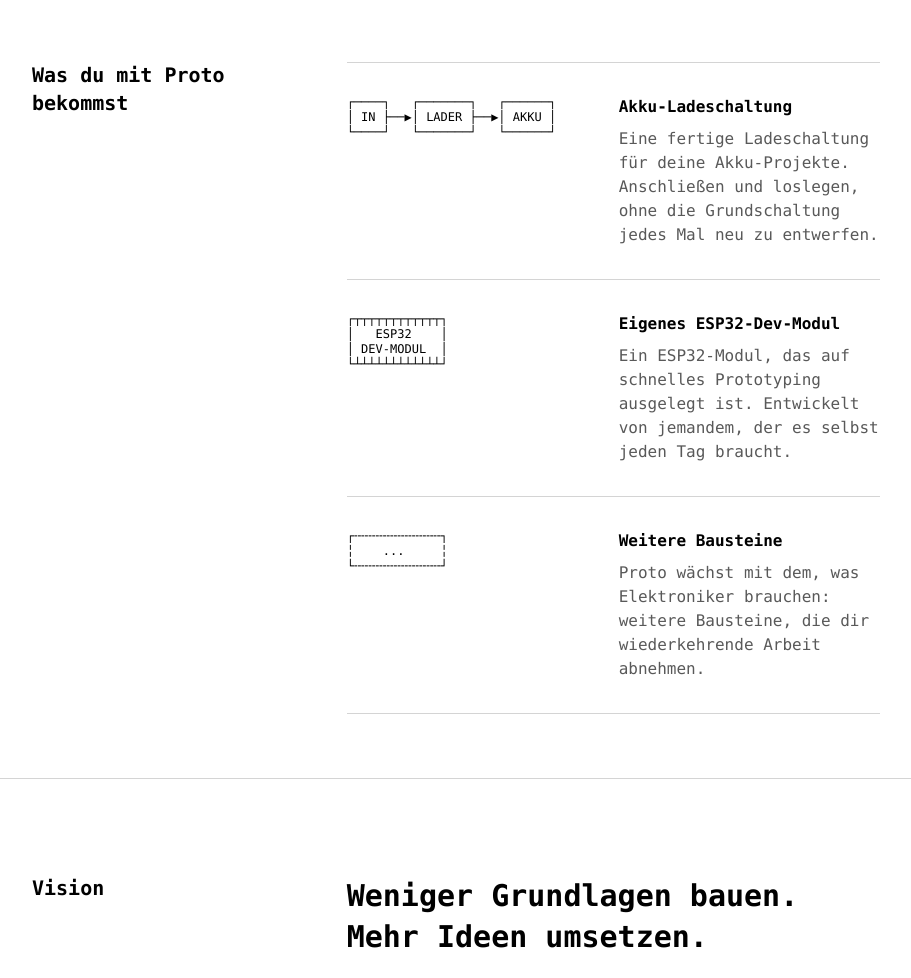
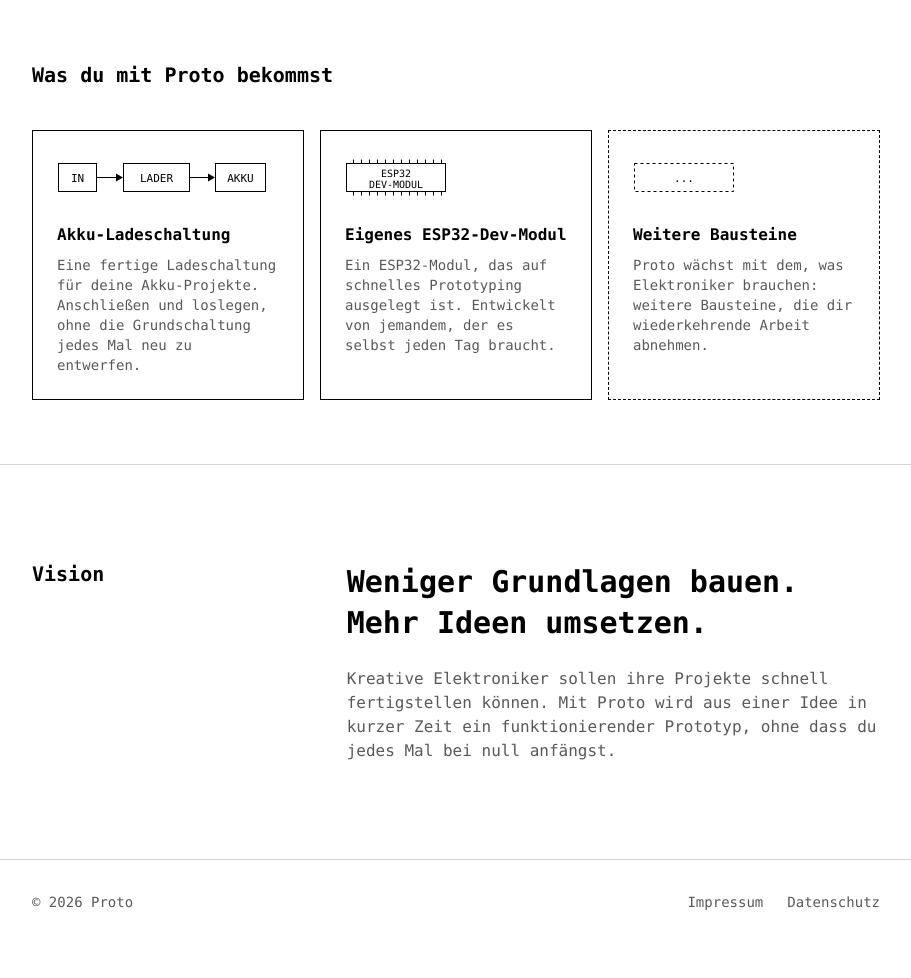
Before and after one commit to Sharki642/proto, a website built with Vite: page index.html in a window 1280 px wide. Shown: the part 972-1950 px from the top of the page, without its empty margins (184-1095 px from the left). After the commit the page ends 1916 px from the top, so only its background shows below. Built offline with nearby package versions, Linux system fonts and the light colour scheme.

Commit message:
new icon + better visiual of products

```diff
--- a/index.html
+++ b/index.html
@@ -76,56 +76,101 @@
 
       <!-- Produkte -->
       <section id="produkte" class="border-t border-line">
-        <div
-          class="mx-auto grid max-w-4xl gap-6 px-6 py-16 md:grid-cols-[minmax(0,1fr)_minmax(0,2fr)] md:gap-12"
-        >
+        <div class="mx-auto max-w-4xl px-6 py-16">
           <h2 class="text-xl leading-snug font-bold">Was du mit Proto bekommst</h2>
 
-          <div class="divide-y divide-line border-y border-line">
-            <article class="grid gap-5 py-8 md:grid-cols-[15rem_1fr] md:gap-8">
-              <pre aria-hidden="true" class="text-xs leading-tight">
-┌────┐   ┌───────┐   ┌──────┐
-│ IN ├──▶│ LADER ├──▶│ AKKU │
-└────┘   └───────┘   └──────┘</pre
+          <div class="mt-10 grid gap-4 min-[900px]:grid-cols-3">
+            <article class="flex flex-col border border-ink p-6">
+              <!-- Schaltbild: Eingang → Lader → Akku -->
+              <svg
+                viewBox="0 0 212 44"
+                aria-hidden="true"
+                class="h-11 w-auto max-w-full self-start"
+                fill="none"
+                stroke="currentColor"
               >
-              <div>
-                <h3 class="font-semibold">Akku-Ladeschaltung</h3>
-                <p class="mt-2 text-muted">
-                  Eine fertige Ladeschaltung für deine Akku-Projekte. Anschließen und loslegen,
-                  ohne die Grundschaltung jedes Mal neu zu entwerfen.
+                <rect x="1.5" y="8.5" width="38" height="28" />
+                <line x1="39.5" y1="22.5" x2="60" y2="22.5" />
+                <polygon points="59,18.5 66,22.5 59,26.5" fill="currentColor" stroke="none" />
+                <rect x="66.5" y="8.5" width="66" height="28" />
+                <line x1="132.5" y1="22.5" x2="152" y2="22.5" />
+                <polygon points="151,18.5 158,22.5 151,26.5" fill="currentColor" stroke="none" />
+                <rect x="158.5" y="8.5" width="50" height="28" />
+                <g
+                  fill="currentColor"
+                  stroke="none"
+                  font-size="11"
+                  text-anchor="middle"
+                  dominant-baseline="central"
+                >
+                  <text x="20.5" y="23">IN</text>
+                  <text x="99.5" y="23">LADER</text>
+                  <text x="183.5" y="23">AKKU</text>
+                </g>
+              </svg>
+              <h3 class="mt-6 font-semibold">Akku-Ladeschaltung</h3>
+              <p class="mt-2 text-sm text-muted">
+                Eine fertige Ladeschaltung für deine Akku-Projekte. Anschließen und loslegen, ohne
+                die Grundschaltung jedes Mal neu zu entwerfen.
               </p>
-              </div>
             </article>
 
-            <article class="grid gap-5 py-8 md:grid-cols-[15rem_1fr] md:gap-8">
-              <pre aria-hidden="true" class="text-xs leading-tight">
-┌┬┬┬┬┬┬┬┬┬┬┬┬┐
-│   ESP32    │
-│ DEV-MODUL  │
-└┴┴┴┴┴┴┴┴┴┴┴┴┘</pre
+            <article class="flex flex-col border border-ink p-6">
+              <!-- Schaltbild: Chip mit Pins -->
+              <svg
+                viewBox="0 0 212 44"
+                aria-hidden="true"
+                class="h-11 w-auto max-w-full self-start"
+                fill="none"
+                stroke="currentColor"
               >
-              <div>
-                <h3 class="font-semibold">Eigenes ESP32-Dev-Modul</h3>
-                <p class="mt-2 text-muted">
+                <rect x="1.5" y="8.5" width="99" height="28" />
+                <path
+                  d="M8.5 4.5v4 M16.5 4.5v4 M24.5 4.5v4 M32.5 4.5v4 M40.5 4.5v4 M48.5 4.5v4 M56.5 4.5v4 M64.5 4.5v4 M72.5 4.5v4 M80.5 4.5v4 M88.5 4.5v4 M96.5 4.5v4 M8.5 36.5v4 M16.5 36.5v4 M24.5 36.5v4 M32.5 36.5v4 M40.5 36.5v4 M48.5 36.5v4 M56.5 36.5v4 M64.5 36.5v4 M72.5 36.5v4 M80.5 36.5v4 M88.5 36.5v4 M96.5 36.5v4"
+                />
+                <g
+                  fill="currentColor"
+                  stroke="none"
+                  font-size="10"
+                  text-anchor="middle"
+                  dominant-baseline="central"
+                >
+                  <text x="51" y="18.5">ESP32</text>
+                  <text x="51" y="29.5">DEV-MODUL</text>
+                </g>
+              </svg>
+              <h3 class="mt-6 font-semibold">Eigenes ESP32-Dev-Modul</h3>
+              <p class="mt-2 text-sm text-muted">
                 Ein ESP32-Modul, das auf schnelles Prototyping ausgelegt ist. Entwickelt von
                 jemandem, der es selbst jeden Tag braucht.
               </p>
-              </div>
             </article>
 
-            <article class="grid gap-5 py-8 md:grid-cols-[15rem_1fr] md:gap-8">
-              <pre aria-hidden="true" class="text-xs leading-tight">
-┌╌╌╌╌╌╌╌╌╌╌╌╌┐
-╎    ...     ╎
-└╌╌╌╌╌╌╌╌╌╌╌╌┘</pre
+            <!-- gestrichelt: kommt noch -->
+            <article class="flex flex-col border border-dashed border-ink p-6">
+              <svg
+                viewBox="0 0 212 44"
+                aria-hidden="true"
+                class="h-11 w-auto max-w-full self-start"
+                fill="none"
+                stroke="currentColor"
               >
-              <div>
-                <h3 class="font-semibold">Weitere Bausteine</h3>
-                <p class="mt-2 text-muted">
+                <rect x="1.5" y="8.5" width="99" height="28" stroke-dasharray="3 3" />
+                <g
+                  fill="currentColor"
+                  stroke="none"
+                  font-size="11"
+                  text-anchor="middle"
+                  dominant-baseline="central"
+                >
+                  <text x="51" y="23">...</text>
+                </g>
+              </svg>
+              <h3 class="mt-6 font-semibold">Weitere Bausteine</h3>
+              <p class="mt-2 text-sm text-muted">
                 Proto wächst mit dem, was Elektroniker brauchen: weitere Bausteine, die dir
                 wiederkehrende Arbeit abnehmen.
               </p>
-              </div>
             </article>
           </div>
         </div>
```
Also changed, not shown: public/fullicon.png. Lines whose indentation alone changed are shown as unchanged.
